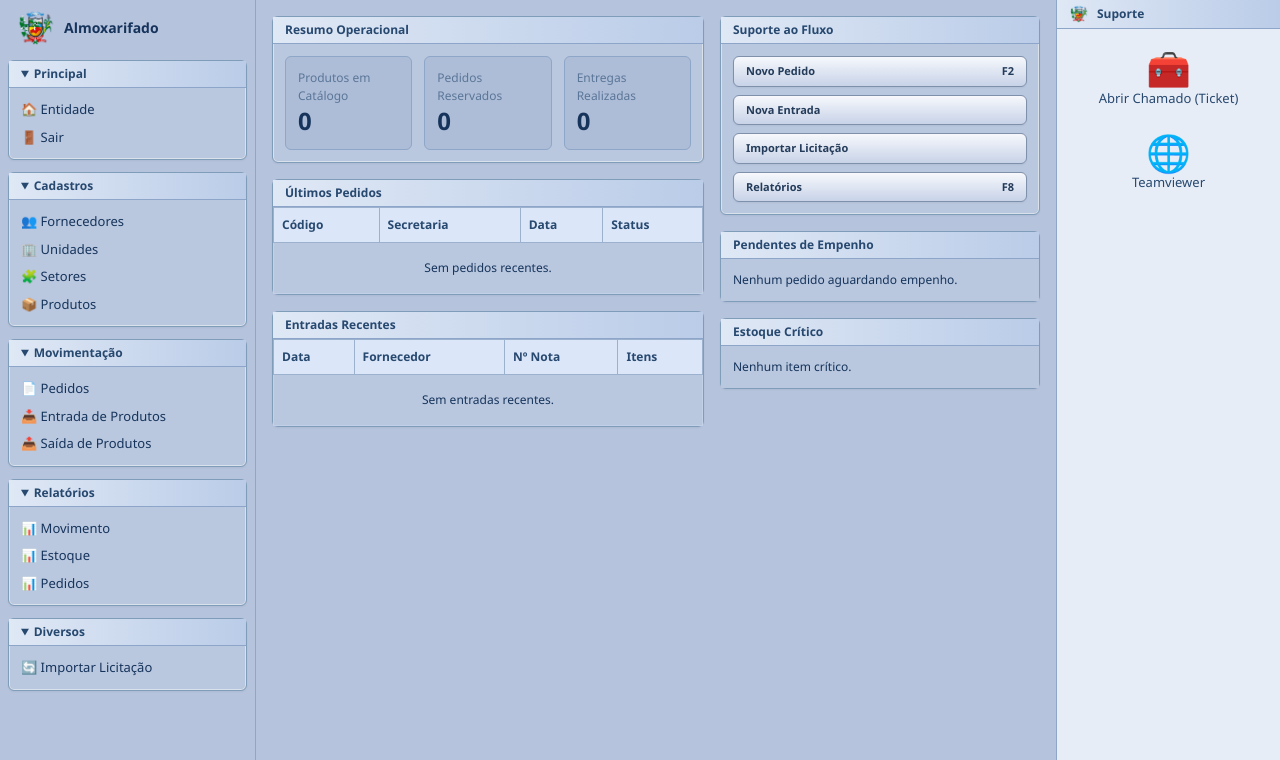
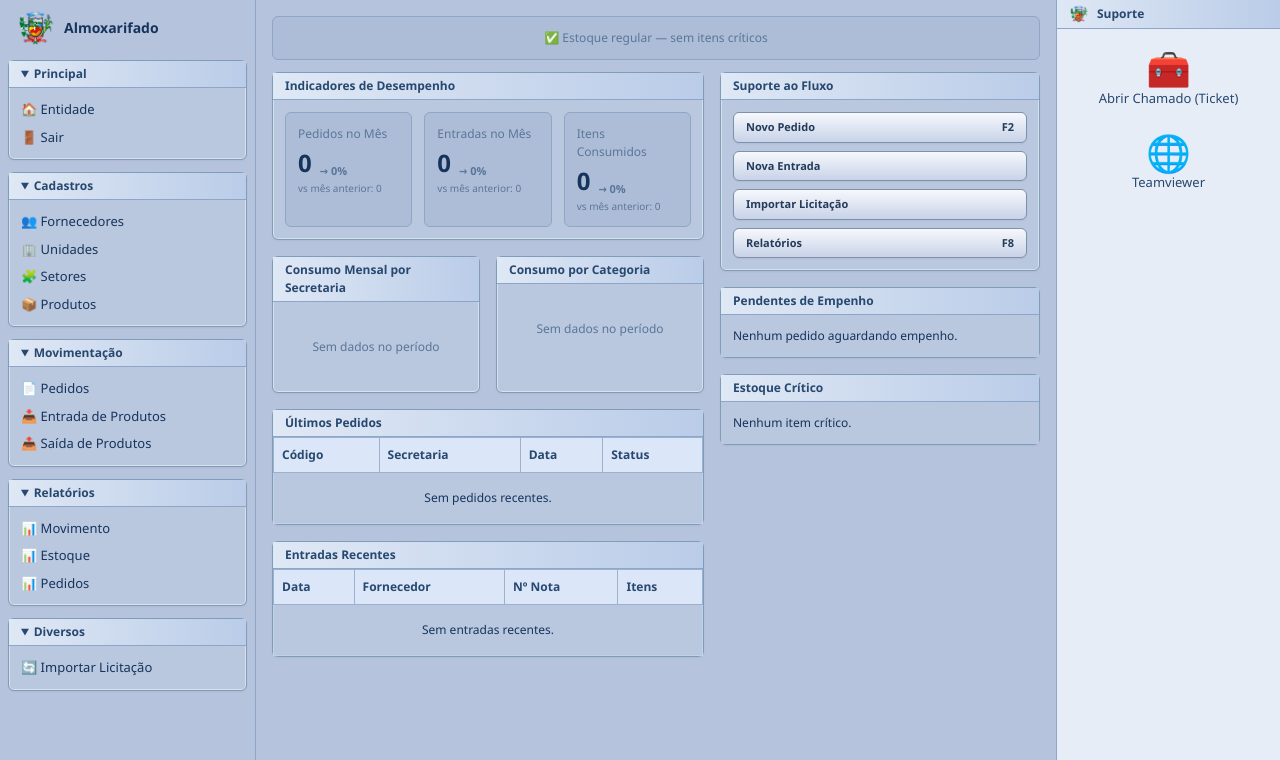
Before and after one commit to marcosferreira/almoxarifado, a Django app: page / in a window 1280 px wide. Shown: the part 40-800 px from the top of the page. Run offline with Django 5.2, Linux system fonts and the light colour scheme; the visitor is signed in with stand-in values (Sample User, id 1); data that the repository does not hold is empty; some libraries are stand-ins or nearby versions.

Commit message:
feat(dashboard): adicionar graficos Chart.js, KPIs com variancia mensal e banner de estoque critico
- Grafico de barras de consumo mensal por secretaria (6 meses)
- Grafico de pizza de consumo por categoria
- Indicadores de desempenho (KPIs) com variacao percentual mes a mes
- Banner de alerta de estoque critico com link para relatorio
- Banner de estoque regular quando sem itens criticos
- Adiciona Chart.js CDN ao base.html
- 5 testes para dashboard (render, banner critico/regular, charts, KPIs)

```diff
--- a/estoque/views/dashboard.py
+++ b/estoque/views/dashboard.py
@@ -1,8 +1,184 @@
+import json
+from datetime import date, timedelta
+from decimal import Decimal
+
 from django.http import HttpRequest, HttpResponse
+from django.db.models.functions import TruncMonth
+from django.utils import timezone
 from ._base import (
-    render, login_required, F,
-    Produto, Pedido, Entrada,
+    render, login_required, F, Sum, Count,
+    Produto, Pedido, ItemPedido, Entrada,
 )
+
+
+def _six_months_start() -> date:
+    """First day of the month 5 months before today (for 6-month window)."""
+    today = date.today()
+    month = today.month - 5
+    year = today.year
+    while month <= 0:
+        month += 12
+        year -= 1
+    return date(year, month, 1)
+
+
+def _meses_labels(start: date, count: int = 6) -> list[str]:
+    """Generate month labels in 'mmm/YY' format for the last `count` months."""
+    months_pt = ["jan", "fev", "mar", "abr", "mai", "jun",
+                 "jul", "ago", "set", "out", "nov", "dez"]
+    labels: list[str] = []
+    current = date(start.year, start.month, 1)
+    for _ in range(count):
+        labels.append(f"{months_pt[current.month - 1]}/{str(current.year)[2:]}")
+        month = current.month + 1
+        year = current.year
+        if month > 12:
+            month = 1
+            year += 1
+        current = date(year, month, 1)
+    return labels
+
+
+def _chart_consumo_secretaria() -> str:
+    """Bar chart data: monthly consumption by secretaria (last 6 months)."""
+    inicio = _six_months_start()
+    labels = _meses_labels(inicio, count=6)
+
+    qs = (
+        ItemPedido.objects
+        .filter(
+            pedido__status="ENTREGUE",
+            pedido__data_pedido__date__gte=inicio,
+        )
+        .annotate(mes=TruncMonth("pedido__data_pedido"))
+        .values("mes", "pedido__secretaria__nome")
+        .annotate(total=Sum("quantidade"))
+        .order_by("mes")
+    )
+
+    secretarias: dict[str, dict[str, Decimal]] = {}
+    for row in qs:
+        nome = row["pedido__secretaria__nome"] or "Sem secretaria"
+        label = _meses_labels(row["mes"].date(), count=1)[0]
+        if nome not in secretarias:
+            secretarias[nome] = {lbl: Decimal("0") for lbl in labels}
+        secretarias[nome][label] = row["total"] or Decimal("0")
+
+    datasets = [
+        {
+            "label": nome,
+            "data": [float(secretarias[nome].get(lbl, 0)) for lbl in labels],
+        }
+        for nome in secretarias
+    ]
+
+    if not datasets:
+        return "{}"
+
+    return json.dumps({"labels": labels, "datasets": datasets})
+
+
+def _chart_consumo_categoria() -> str:
+    """Pie chart data: consumption distribution by category."""
+    qs = (
+        ItemPedido.objects
+        .filter(pedido__status="ENTREGUE")
+        .values("produto__categoria__nome")
+        .annotate(total=Sum("quantidade"))
+        .order_by("-total")
+    )
+
+    labels: list[str] = []
+    data: list[float] = []
+    for row in qs:
+        labels.append(row["produto__categoria__nome"] or "Sem categoria")
+        data.append(float(row["total"] or 0))
+
+    if not labels:
+        return "{}"
+
+    return json.dumps({"labels": labels, "data": data})
+
+
+def _kpi_variance() -> list[dict[str, object]]:
+    """KPI indicators comparing current month vs previous month."""
+    today = date.today()
+    current_start = today.replace(day=1)
+    prev_start = (current_start - timedelta(days=1)).replace(day=1)
+    current_end = today  # up to today for current month
+    prev_end = current_start - timedelta(days=1)  # last day of previous month
+
+    # Pedidos created this month vs last month
+    pedidos_current = Pedido.objects.filter(
+        data_pedido__date__gte=current_start,
+        data_pedido__date__lte=current_end,
+    ).count()
+    pedidos_prev = Pedido.objects.filter(
+        data_pedido__date__gte=prev_start,
+        data_pedido__date__lte=prev_end,
+    ).count()
+
+    # Entradas created this month vs last month
+    entradas_current = Entrada.objects.filter(
+        data_entrada__gte=current_start,
+        data_entrada__lte=current_end,
+    ).count()
+    entradas_prev = Entrada.objects.filter(
+        data_entrada__gte=prev_start,
+        data_entrada__lte=prev_end,
+    ).count()
+
+    # Items consumed (entregue) this month vs last month
+    itens_current = ItemPedido.objects.filter(
+        pedido__status="ENTREGUE",
+        pedido__data_pedido__date__gte=current_start,
+        pedido__data_pedido__date__lte=current_end,
+    ).aggregate(total=Sum("quantidade"))["total"] or 0
+    itens_prev = ItemPedido.objects.filter(
+        pedido__status="ENTREGUE",
+        pedido__data_pedido__date__gte=prev_start,
+        pedido__data_pedido__date__lte=prev_end,
+    ).aggregate(total=Sum("quantidade"))["total"] or 0
+
+    def _pct(current: int | Decimal, previous: int | Decimal) -> int:
+        cur = int(current) if isinstance(current, Decimal) else current
+        prev = int(previous) if isinstance(previous, Decimal) else previous
+        if prev == 0:
+            return 100 if cur > 0 else 0
+        return round((cur - prev) / prev * 100)
+
+    def _dir(current: int | Decimal, previous: int | Decimal) -> str:
+        cur = int(current) if isinstance(current, Decimal) else current
+        prev = int(previous) if isinstance(previous, Decimal) else previous
+        if cur > prev:
+            return "up"
+        if cur < prev:
+            return "down"
+        return "neutral"
+
+    return [
+        {
+            "label": "Pedidos no Mês",
+            "current": pedidos_current,
+            "previous": pedidos_prev,
+            "direction": _dir(pedidos_current, pedidos_prev),
+            "percent": _pct(pedidos_current, pedidos_prev),
+        },
+        {
+            "label": "Entradas no Mês",
+            "current": entradas_current,
+            "previous": entradas_prev,
+            "direction": _dir(entradas_current, entradas_prev),
+            "percent": _pct(entradas_current, entradas_prev),
+        },
+        {
+            "label": "Itens Consumidos",
+            "current": int(itens_current),
+            "previous": int(itens_prev),
+            "direction": _dir(itens_current, itens_prev),
+            "percent": _pct(itens_current, itens_prev),
+        },
+    ]
 
 
 @login_required
@@ -22,6 +198,7 @@ def dashboard(request: HttpRequest) -> HttpResponse:
         .filter(status="RESERVADO")
         .order_by("-data_pedido")[:6]
     )
+
     return render(
         request,
         "estoque/dashboard.html",
@@ -30,8 +207,12 @@ def dashboard(request: HttpRequest) -> HttpResponse:
             "pedidos_reservados": pedidos_reservados,
             "entregas_realizadas": entregas_realizadas,
             "estoque_critico": estoque_critico,
+            "estoque_critico_count": estoque_critico.count(),
             "pedidos_recentes": pedidos_recentes,
             "entradas_recentes": entradas_recentes,
             "pedidos_pendentes_empenho": pedidos_pendentes_empenho,
+            "chart_consumo_json": _chart_consumo_secretaria(),
+            "chart_categoria_json": _chart_consumo_categoria(),
+            "kpi_variance": _kpi_variance(),
         },
     )
--- a/templates/base.html
+++ b/templates/base.html
@@ -10,6 +10,7 @@
     <link rel="preconnect" href="https://fonts.gstatic.com" crossorigin>
     <link href="https://fonts.googleapis.com/css2?family=Plus+Jakarta+Sans:wght@400;500;600;700&display=swap" rel="stylesheet">
     <link rel="stylesheet" href="{% static 'css/design-tokens.css' %}">
+    <script defer src="https://cdn.jsdelivr.net/npm/chart.js@4.4.7/dist/chart.umd.min.js"></script>
     <script defer src="{% static 'js/ui.js' %}"></script>
     <script defer src="https://unpkg.com/alpinejs@3.x.x/dist/cdn.min.js"></script>
     <style type="text/tailwindcss">
--- a/templates/estoque/dashboard.html
+++ b/templates/estoque/dashboard.html
@@ -1,26 +1,66 @@
 {% extends 'base.html' %}
+{% load static %}
 
 {% block title %}Dashboard - Almoxarifado{% endblock %}
 
 {% block breadcrumb %}Dashboard{% endblock %}
 
 {% block content %}
+{% if estoque_critico_count > 0 %}
+<div class="themed-attention p-3 mb-3 flex items-center justify-between text-[12px]">
+    <span>⚠ {{ estoque_critico_count }} produto(s) abaixo do estoque mínimo</span>
+    <a href="{% url 'relatorio_estoque' %}?apenas_criticos=1" class="font-bold hover:underline">Ver itens críticos →</a>
+</div>
+{% else %}
+<div class="section-box p-3 mb-3 text-[12px] text-center themed-muted">
+    ✅ Estoque regular — sem itens críticos
+</div>
+{% endif %}
+
 <div class="grid grid-cols-1 lg:grid-cols-[1fr_320px] gap-4">
     <div class="space-y-4">
         <div class="window-panel">
-            <div class="window-title">Resumo Operacional</div>
+            <div class="window-title">Indicadores de Desempenho</div>
             <div class="p-3 grid grid-cols-1 md:grid-cols-3 gap-3 text-[12px]">
-                <div class="section-box kpi-info">
-                    <p class="themed-muted">Produtos em Catálogo</p>
-                    <p class="text-2xl font-bold">{{ total_produtos }}</p>
+                {% for kpi in kpi_variance %}
+                <div class="section-box kpi-{% if kpi.direction == 'up' %}success{% elif kpi.direction == 'down' %}info{% else %}info{% endif %}">
+                    <p class="themed-muted">{{ kpi.label }}</p>
+                    <div class="flex items-end gap-2 mt-1">
+                        <p class="text-2xl font-bold">{{ kpi.current }}</p>
+                        {% if kpi.direction == "up" %}
+                        <span class="text-green-700 text-[11px] font-semibold">↑ {{ kpi.percent }}%</span>
+                        {% elif kpi.direction == "down" %}
+                        <span class="text-red-700 text-[11px] font-semibold">↓ {{ kpi.percent }}%</span>
+                        {% else %}
+                        <span class="themed-muted text-[11px] font-semibold">→ 0%</span>
+                        {% endif %}
+                    </div>
+                    <p class="themed-muted text-[10px] mt-0.5">vs mês anterior: {{ kpi.previous }}</p>
                 </div>
-                <div class="section-box kpi-primary">
-                    <p class="themed-muted">Pedidos Reservados</p>
-                    <p class="text-2xl font-bold">{{ pedidos_reservados }}</p>
+                {% endfor %}
+            </div>
+        </div>
+
+        <div class="grid grid-cols-1 md:grid-cols-2 gap-4">
+            <div class="window-panel">
+                <div class="window-title">Consumo Mensal por Secretaria</div>
+                <div class="p-3">
+                    {% if chart_consumo_json != '{}' %}
+                    <canvas id="chart-consumo" data-chart='{{ chart_consumo_json|safe }}' class="w-full" style="max-height: 240px;"></canvas>
+                    {% else %}
+                    <div class="p-6 text-center themed-muted text-[12px]">Sem dados no período</div>
+                    {% endif %}
                 </div>
-                <div class="section-box kpi-success">
-                    <p class="themed-muted">Entregas Realizadas</p>
-                    <p class="text-2xl font-bold">{{ entregas_realizadas }}</p>
+            </div>
+
+            <div class="window-panel">
+                <div class="window-title">Consumo por Categoria</div>
+                <div class="p-3">
+                    {% if chart_categoria_json != '{}' %}
+                    <canvas id="chart-categoria" data-chart='{{ chart_categoria_json|safe }}' class="w-full" style="max-height: 240px;"></canvas>
+                    {% else %}
+                    <div class="p-6 text-center themed-muted text-[12px]">Sem dados no período</div>
+                    {% endif %}
                 </div>
             </div>
         </div>
@@ -122,4 +162,57 @@
         </div>
     </div>
 </div>
+
+<script>
+(function() {
+    var consumoCanvas = document.getElementById('chart-consumo');
+    if (consumoCanvas) {
+        var rawData = consumoCanvas.getAttribute('data-chart');
+        try {
+            var chartData = JSON.parse(rawData);
+            if (chartData.labels && chartData.datasets) {
+                new Chart(consumoCanvas, {
+                    type: 'bar',
+                    data: chartData,
+                    options: {
+                        responsive: true,
+                        maintainAspectRatio: false,
+                        plugins: {
+                            legend: { display: true, position: 'bottom', labels: { boxWidth: 12, font: { size: 10 } } }
+                        },
+                        scales: {
+                            x: { stacked: true, ticks: { font: { size: 10 } } },
+                            y: { stacked: true, ticks: { font: { size: 10 } } }
+                        }
+                    }
+                });
+            }
+        } catch (e) {}
+    }
+
+    var catCanvas = document.getElementById('chart-categoria');
+    if (catCanvas) {
+        var rawData = catCanvas.getAttribute('data-chart');
+        try {
+            var chartData = JSON.parse(rawData);
+            if (chartData.labels && chartData.data) {
+                new Chart(catCanvas, {
+                    type: 'pie',
+                    data: {
+                        labels: chartData.labels,
+                        datasets: [{ data: chartData.data }]
+                    },
+                    options: {
+                        responsive: true,
+                        maintainAspectRatio: false,
+                        plugins: {
+                            legend: { display: true, position: 'bottom', labels: { boxWidth: 12, font: { size: 10 } } }
+                        }
+                    }
+                });
+            }
+        } catch (e) {}
+    }
+})();
+</script>
 {% endblock %}
```
Also changed, not shown: estoque/tests/test_views_dashboard.py (added, +82 -0 lines).
